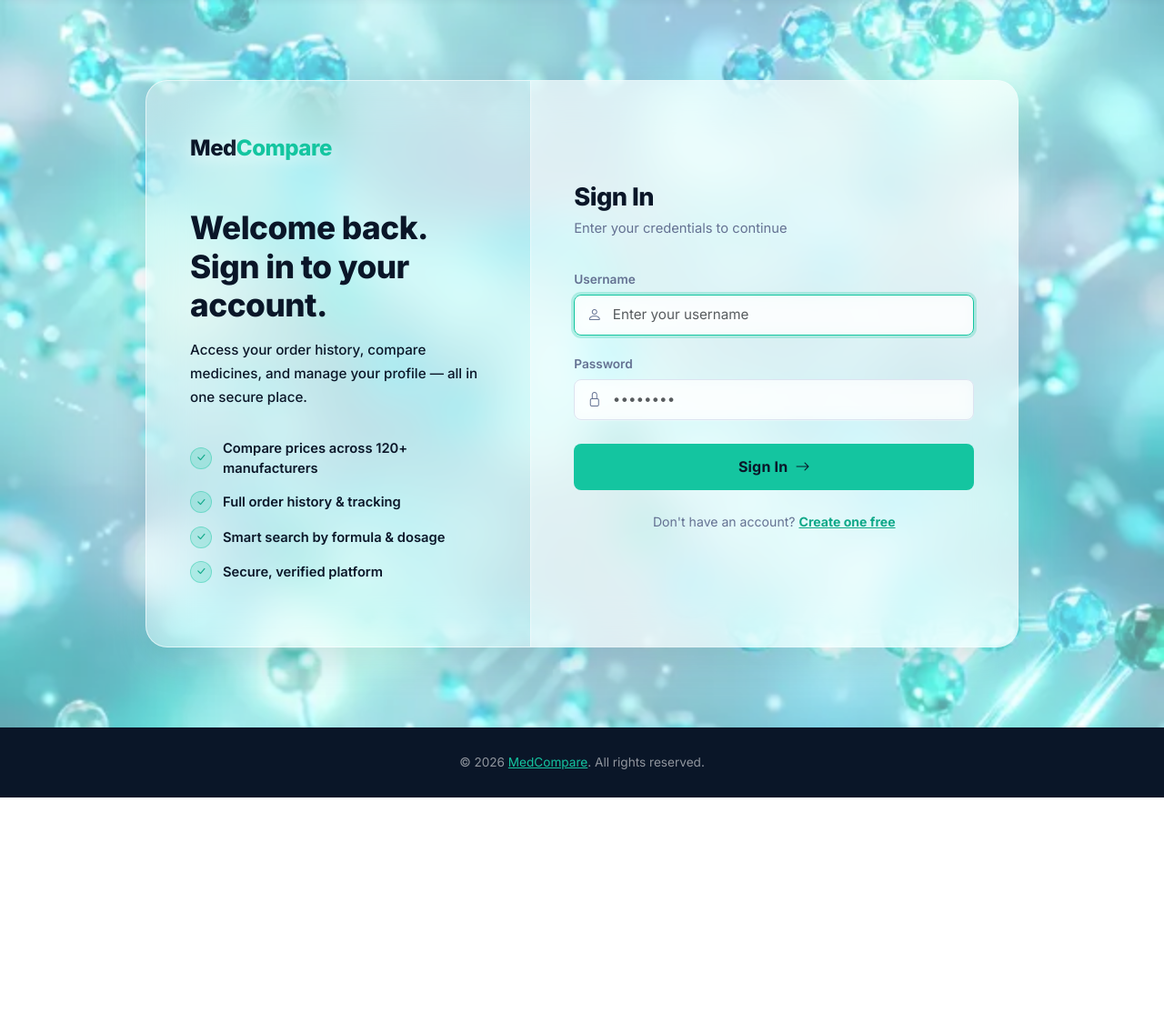
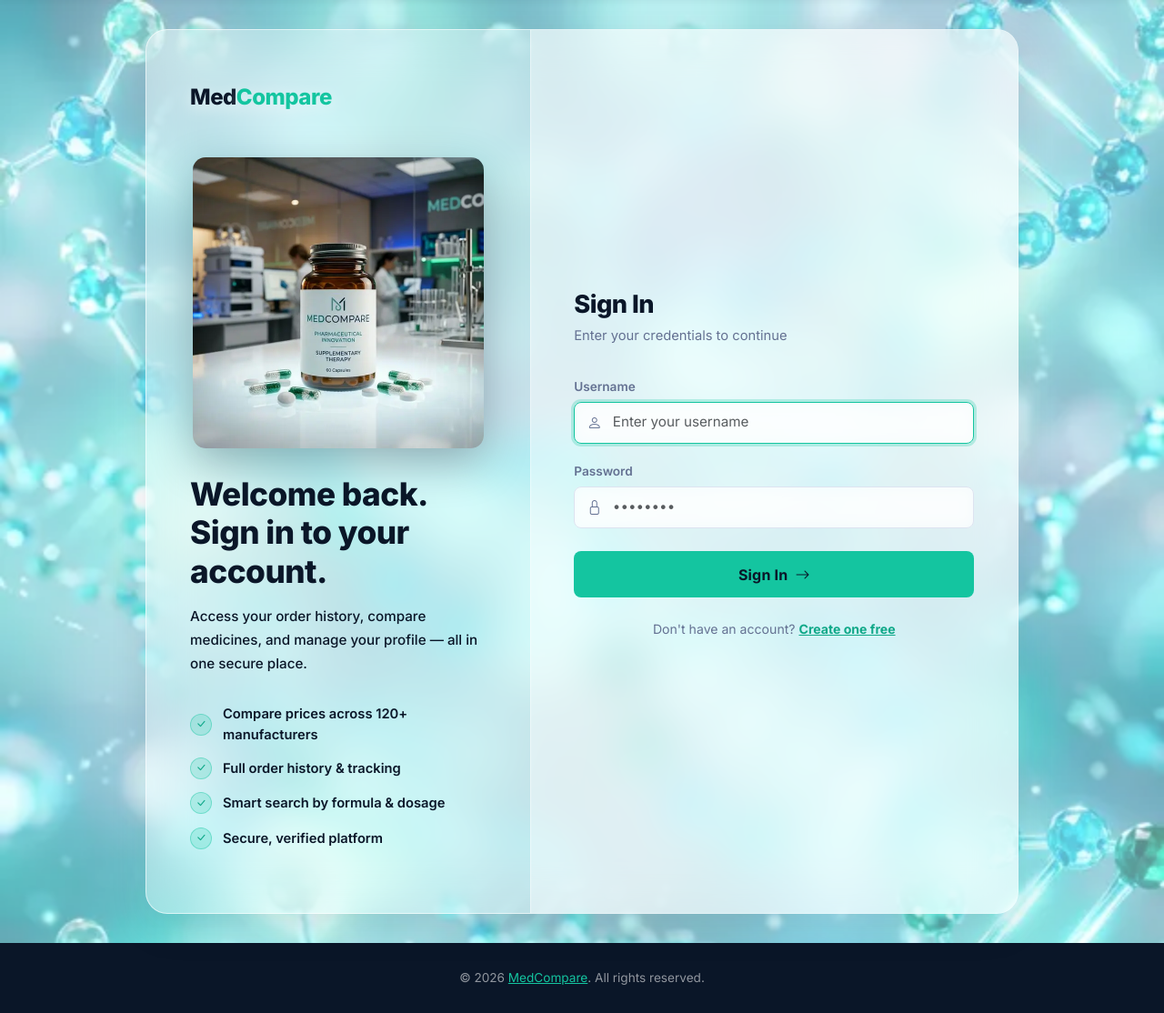
Before and after one commit to muazainal/mz-medcompare, a Django app: page /accounts/login/ in a window 1280 px wide. Shown: the part 67-1181 px from the top of the page at 91% size. Before the commit the page ends 944 px from the top, so only its background shows below. Run offline with Django 5.2, Linux system fonts and the light colour scheme.

Commit message:
fix: Add hero medicine image to login page left panel

```diff
--- a/medicines/static/css/style.css
+++ b/medicines/static/css/style.css
@@ -841,6 +841,17 @@ input[type="email"]:focus {
     z-index: 1;
 }
 
+.auth-hero-img {
+    width: 100%;
+    max-width: 320px;
+    height: auto;
+    border-radius: var(--radius);
+    display: block;
+    margin: 0 auto 1.8rem auto;
+    box-shadow: 0 16px 48px rgba(10, 22, 40, 0.3);
+    object-fit: cover;
+}
+
 .auth-left-content h2 {
     font-size: clamp(1.6rem, 3vw, 2.2rem);
     font-weight: 800;
--- a/medicines/templates/registration/login.html
+++ b/medicines/templates/registration/login.html
@@ -1,4 +1,5 @@
 {% extends 'medicines/base.html' %}
+{% load static %}
 
 {% block title %}Login | MedCompare{% endblock %}
 
@@ -20,6 +21,13 @@
         <div class="auth-panel-left">
             <a href="{% url 'home' %}" class="brand">Med<span>Compare</span></a>
             <div class="auth-left-content">
+                <img
+                    src="{% static 'images/hero_medicine.webp' %}"
+                    alt="MedCompare premium medicines"
+                    class="auth-hero-img"
+                    loading="eager"
+                    decoding="async"
+                >
                 <h2>Welcome back.<br>Sign in to your account.</h2>
                 <p>
                     Access your order history, compare medicines, and manage your profile —
```
